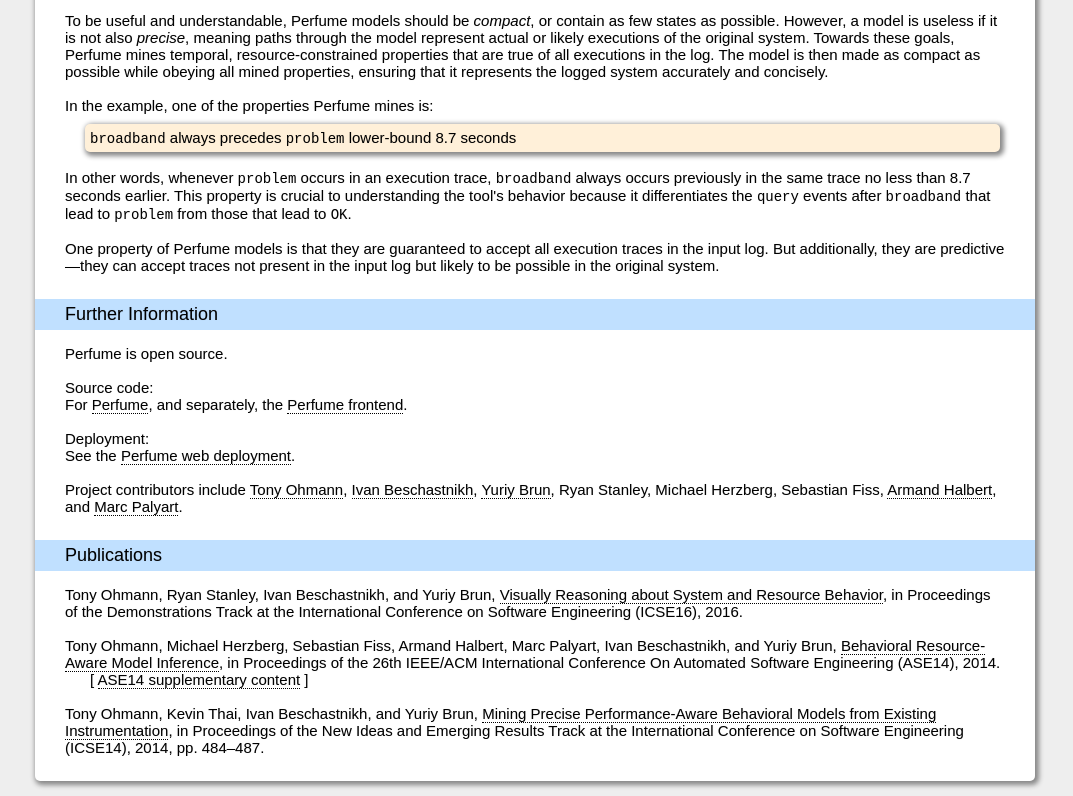
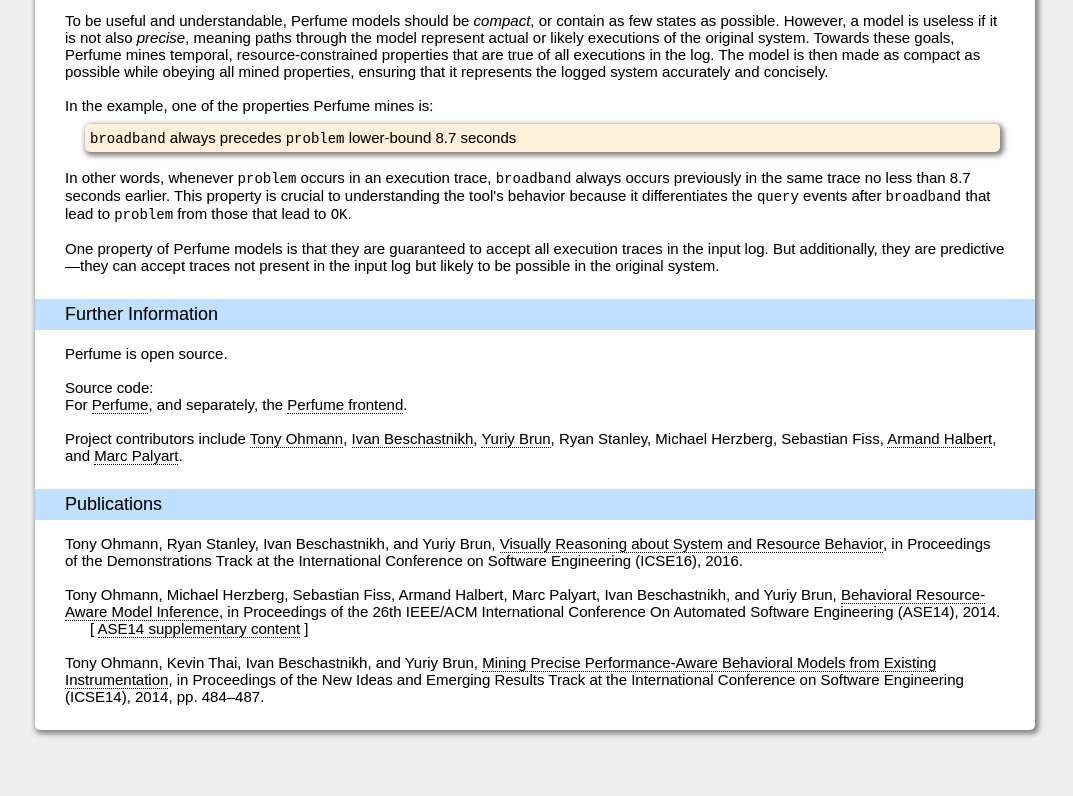
Before and after one commit to ModelInference/modelinference.github.io, a plain HTML site: page perfume/index.html in a window 1280 px wide. Shown: the part 1295-2091 px from the top of the page, without its empty margins (105-1178 px from the left). After the commit the page ends 2040 px from the top, so only its background shows below. Drawn offline with Linux system fonts and the light colour scheme; a web font is replaced by a local one.

Commit message:
Update index.html

```diff
--- a/perfume/index.html
+++ b/perfume/index.html
@@ -113,10 +113,6 @@
       <a href="https://github.com/ModelInference/perfume-frontend">Perfume frontend</a>.
       <br />
       <br />
-      <span class="b">Deployment:</span><br />
-      See the <a href="http://model.cs.umass.edu/perfume/">Perfume web deployment</a>.
-      <br />
-      <br />
       Project contributors include
       <a href="http://tonyohmann.com">Tony Ohmann</a>,
       <a href="http://www.cs.ubc.ca/~bestchai/">Ivan Beschastnikh</a>,
```
